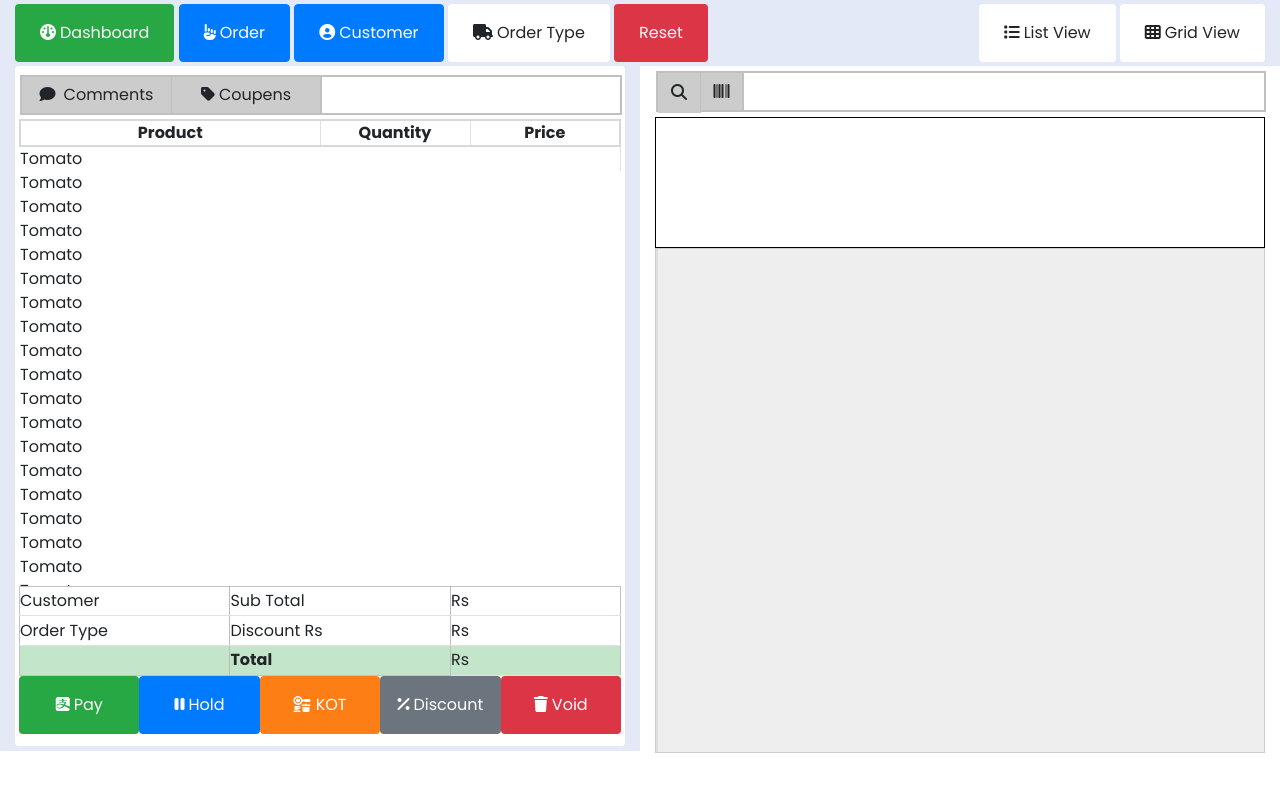
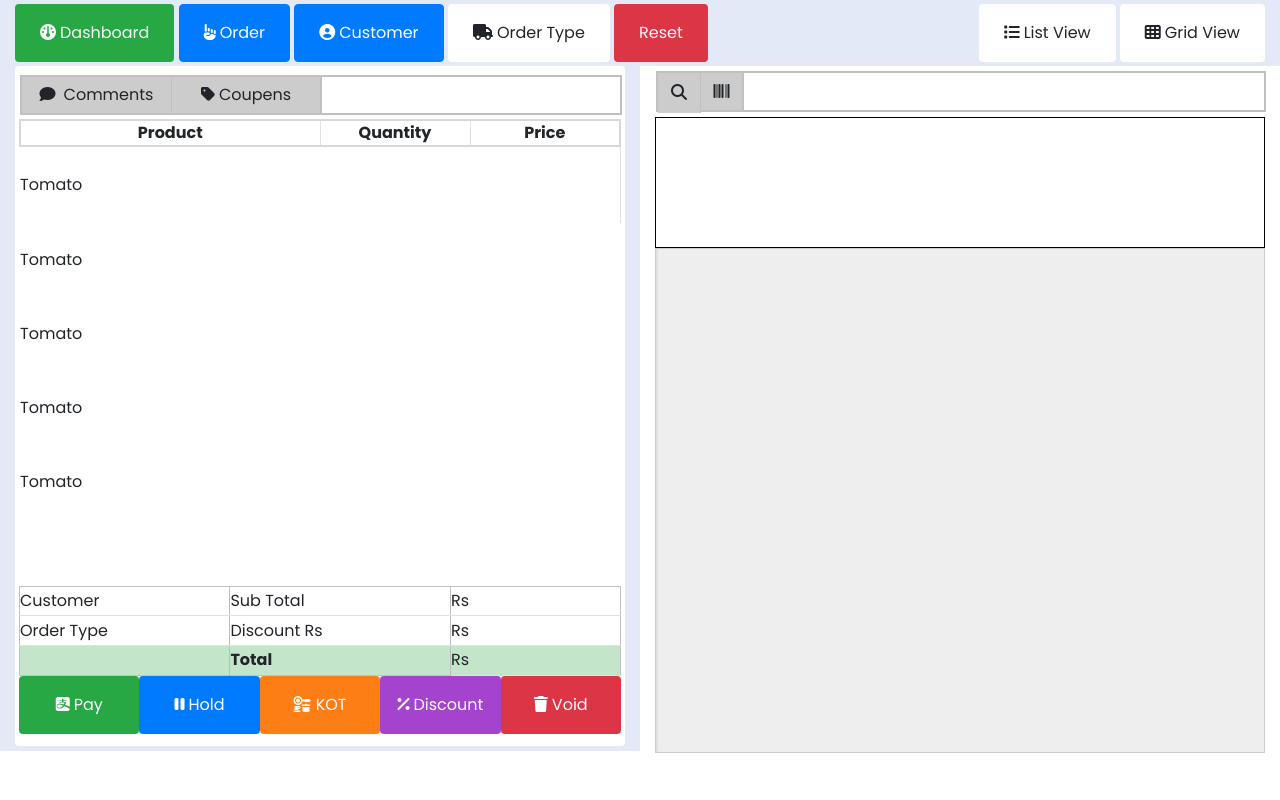
Before and after one commit to sanfeer-en/Project, a Django app: template templates/billing/billing.html in a window 1280 px wide. Run offline with Django 3.2, Linux system fonts and the light colour scheme; the template is opened without the code that fills it, so the values that code supplies are empty; some libraries are stand-ins or nearby versions.

Commit message:
styles done variants

```diff
--- a/static/css/billing/billing.css
+++ b/static/css/billing/billing.css
@@ -225,6 +225,7 @@
     border: 1px solid rgb(0, 0, 0);
     padding: 4px;
     margin-bottom: 5px;
+    cursor: pointer;
 }
 .img-product{
 
@@ -307,11 +308,11 @@
     right: 10px;
     cursor: pointer;
 }
-.result-container ul  {
+/* .result-container ul  {
 
 
 
-}
+} */
 
 .result-container li{
     width: 100%;
@@ -337,6 +338,19 @@ input:focus {
 }
 
 
-.cardVariants:hover, .cardVariants:active, .cardVariants:visited {
+.cardVariants:hover {
     background-color: #B0E0E6;
 }
+.cardVariants:active{
+    background-color: #5fd5e4;
+
+}
+.listingProducts:hover   {
+    background-color: #B0E0E6;
+}
+.listingProducts:active {
+    background-color: #5fd5e4;
+}
+.discountbtn {
+    background-color: #a443cd;
+}
--- a/static/js/bill.js
+++ b/static/js/bill.js
@@ -262,7 +262,7 @@ $(document).ready(function () {
             const product_names = item.product.Product_Name;
 
             const attribute_id = item.id;
-            console.log(attribute_id);
+            // console.log(attribute_id);
 
 
             const product_id = item.product.id;
--- a/templates/billing/billing.html
+++ b/templates/billing/billing.html
@@ -83,100 +83,7 @@
 
 
                 </tr>
-                <tr >
-                    <td >Tomato</td>
 
-
-                </tr>
-                <tr >
-                    <td >Tomato</td>
-
-
-                </tr>
-                <tr >
-                    <td >Tomato</td>
-
-
-                </tr>
-                <tr >
-                    <td >Tomato</td>
-
-
-                </tr>
-                <tr >
-                    <td >Tomato</td>
-
-
-                </tr>
-                <tr >
-                    <td >Tomato</td>
-
-
-                </tr>
-                <tr >
-                    <td >Tomato</td>
-
-
-                </tr>
-                <tr >
-                    <td >Tomato</td>
-
-
-                </tr>   <tr >
-                    <td >Tomato</td>
-
-
-                </tr>
-                <tr >
-                    <td >Tomato</td>
-
-
-                </tr>
-                <tr >
-                    <td >Tomato</td>
-
-
-                </tr>
-                <tr >
-                    <td >Tomato</td>
-
-
-                </tr>
-                <tr >
-                    <td >Tomato</td>
-
-
-                </tr>
-                <tr >
-                    <td >Tomato</td>
-
-
-                </tr>
-                <tr >
-                    <td >Tomato</td>
-
-
-                </tr>
-                <tr >
-                    <td >Tomato</td>
-
-
-                </tr>
-                <tr >
-                    <td >Tomato</td>
-
-
-                </tr>
-                <tr >
-                    <td >Tomato</td>
-
-
-                </tr>
-                <tr >
-                    <td >Tomato</td>
-
-
-                </tr>
             </tbody>
 
         </table>
@@ -210,7 +117,7 @@
               <div class="col bg-success text-white py-3 btn"><i class="fa-brands fa-alipay">&nbsp;</i>Pay</div>
               <div class="col bg-primary text-white py-3 btn"><i class="fa-solid fa-pause">&nbsp;</i>Hold</div>
               <div class="col buttonKot text-white py-3 btn" ><i class="fa-solid fa-kitchen-set"></i>&nbsp;</i>KOT</div>
-              <div class="col bg-secondary text-white  py-3 btn"><i class="fa-solid fa-percent">&nbsp;</i>Discount</div>
+              <div  class="col discountbtn  text-white  py-3 btn"><i class="fa-solid fa-percent">&nbsp;</i>Discount</div>
               <div class="col bg-danger text-white py-3 btn"><i class="fa-solid fa-trash">&nbsp;</i>Void</div>
             </div>
           </div>
```
